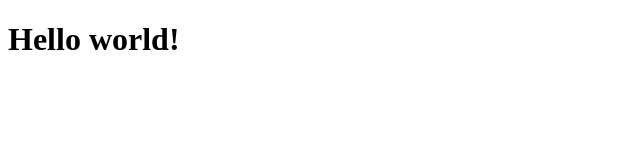
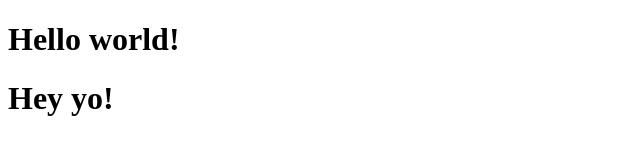
Before and after one commit to magomed066/check-repo, a website: page index.html in a window 1280 px wide. Shown: the whole page, without its empty margins (0-640 px from the left). Drawn offline with Linux system fonts and the light colour scheme.

Commit message:
third commit

```diff
--- a/index.html
+++ b/index.html
@@ -8,5 +8,7 @@
 	</head>
 	<body>
 		<h1>Hello world!</h1>
+
+		<h1>Hey yo!</h1>
 	</body>
 </html>
```
